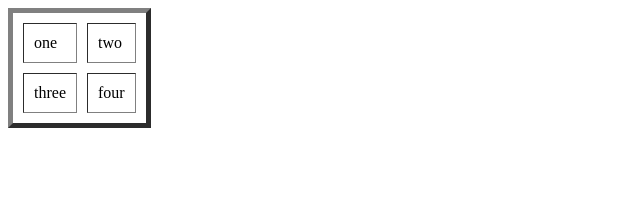
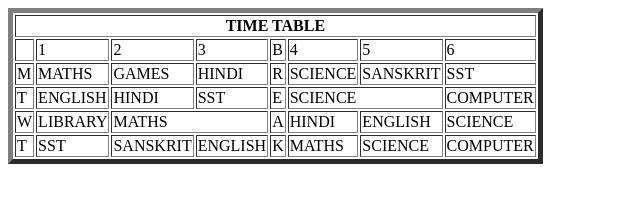
Before and after one commit to Neeeraj0205/html, a plain HTML site: page table.html in a window 1280 px wide. Shown: the whole page, without its empty margins (0-640 px from the left). Drawn offline with Linux system fonts and the light colour scheme.

Commit message:
timetable of class

```diff
--- a/table.html
+++ b/table.html
@@ -1,18 +1,69 @@
 <html>
     <head>
+        <title>TIME TABLE</title>
 
     </head><body>
-        <table border="5" cellspacing="10" cellpadding="10">
+        <table border="5">
+            <thead>
+                <tr>
+                    <th colspan="8" align="centre">TIME TABLE</th>
+                </tr>
+
+            </thead>
+
 
 
         <tr>
-            <td>one</td>
-            <td>two</td>
+            <td></td>
+            <td>1</td>
+            <td>2</td>
+            <td>3</td>
+            <td>B</td>
+            <td>4</td>
+            <td>5</td>
+            <td>6</td>
         </tr>
         <tr>
-                <td>three</td>
-                <td>four</td>
+                <td>M</td>
+                <td>MATHS</td>
+                <td>GAMES</td>
+                <td>HINDI</td>
+                <td>R</td>
+                <td>SCIENCE</td>
+                <td>SANSKRIT</td>
+                <td>SST</td>
             </tr>
+            <tr>
+                    <td>T</td>
+                    <td>ENGLISH</td>
+                    <td>HINDI</td>
+                    <td>SST</td>
+                    <td>E</td>
+
+                    <td colspan="2" align="centre">SCIENCE</td>
+                    <td>COMPUTER</td>
+                </tr>
+                <tr>
+                        <td>W</td>
+                        <td>LIBRARY</td>
+
+                        <td colspan="2" align="centre">MATHS</td>
+                        <td>A</td>
+                        <td>HINDI</td>
+                        <td>ENGLISH</td>
+                        <td>SCIENCE</td>
+                    </tr>
+                    <tr>
+                            <td>T</td>
+                            <td>SST</td>
+                            <td>SANSKRIT</td>
+                            <td>ENGLISH</td>
+                            <td>K</td>
+                            <td>MATHS</td>
+                            <td>SCIENCE</td>
+                            <td>COMPUTER</td>
+                        </tr>
+
     </table>
     </body>
 </html>
```
